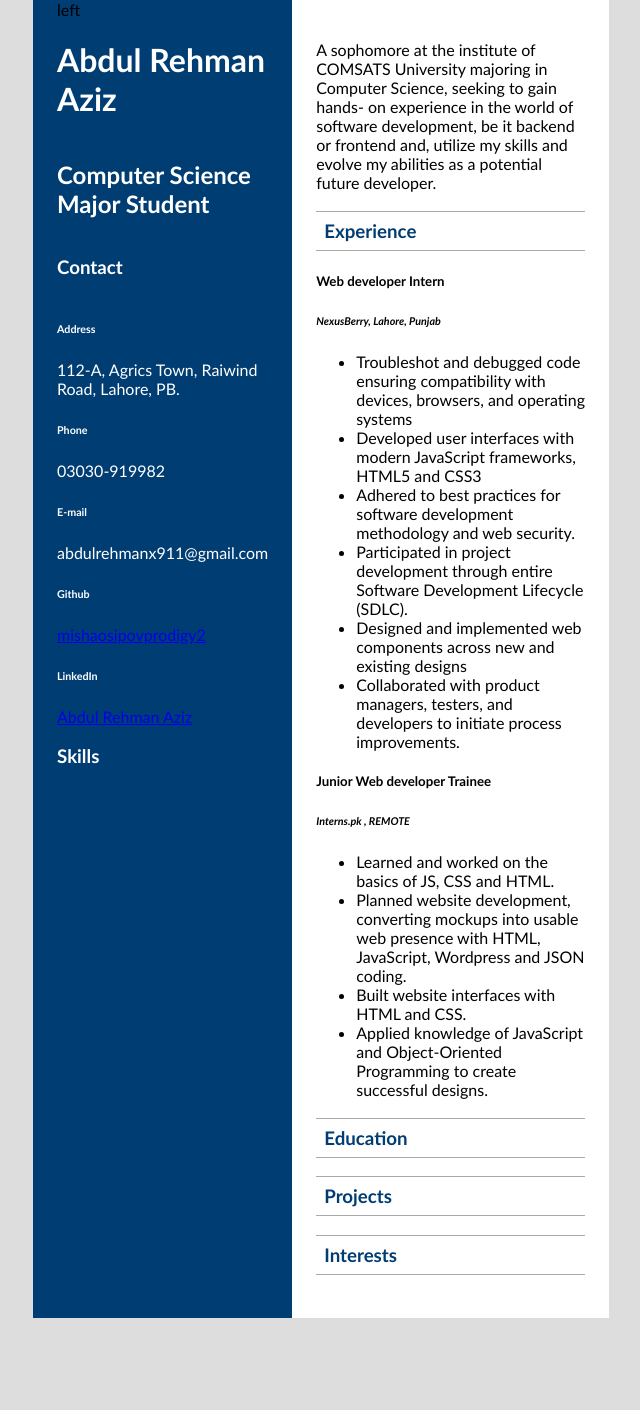
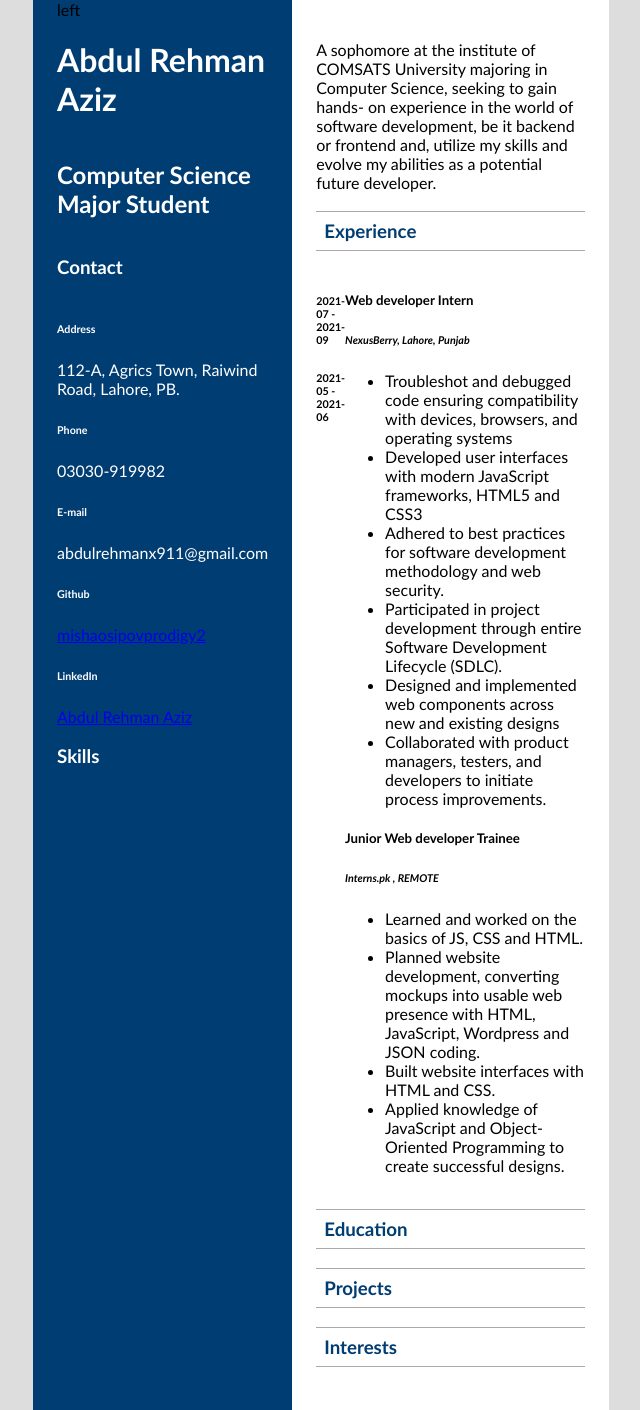
Before and after one commit to abdi-z/CSC336-Web-Technologies-Assignment-1, a PHP site: page / in a window 1280 px wide. Shown: the whole page, without its empty margins (319-959 px from the left). Before the commit the page ends 1318 px from the top, so only its background shows below. Run offline with PHP 8.4, Linux system fonts and the light colour scheme.

Commit message:
css adjust

```diff
--- a/index.css
+++ b/index.css
@@ -38,3 +38,9 @@ body {
 .right-flex {
     padding: 1.5rem;
 }
+
+
+.section-content {
+    display: flex;
+    flex-direction: row;
+}
--- a/index.html
+++ b/index.html
@@ -48,7 +48,12 @@
                 evolve my abilities as a potential future developer.</p>
 
                 <h3 class="section-heading"><b>Experience</b></h3>
-                <div class="section-content"></div>
+                <div class="section-content">
+                <div>
+                    <h6 class="">2021-07 - 2021-09</h6>
+                    <h6>2021-05 - 2021-06</h6>
+                </div>
+                <div>
                 <h5>Web developer Intern</h5>
                 <h6><i>NexusBerry, Lahore, Punjab</i></h6>
                 <ul>
@@ -69,7 +74,8 @@
                     <li>Built website interfaces with HTML and CSS.</li>
                     <li>Applied knowledge of JavaScript and Object-Oriented Programming to create successful designs.</li>
                 </ul>
-
+            </div>
+            </div>
                 <h3 class="section-heading"><b>Education</b></h3>
 
                 <h3 class="section-heading"><b>Projects</b></h3>
```
